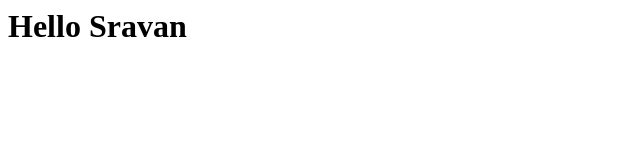
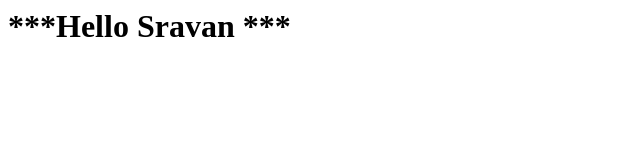
Before and after one commit to Etikala7607/NodeApp, a website: page index.html in a window 1280 px wide. Shown: the whole page, without its empty margins (0-640 px from the left). Drawn offline with Linux system fonts and the light colour scheme.

Commit message:
addee new content

```diff
--- a/index.html
+++ b/index.html
@@ -1 +1 @@
-<h1>Hello Sravan</h1>
+<h1>***Hello Sravan ***</h1>
```
